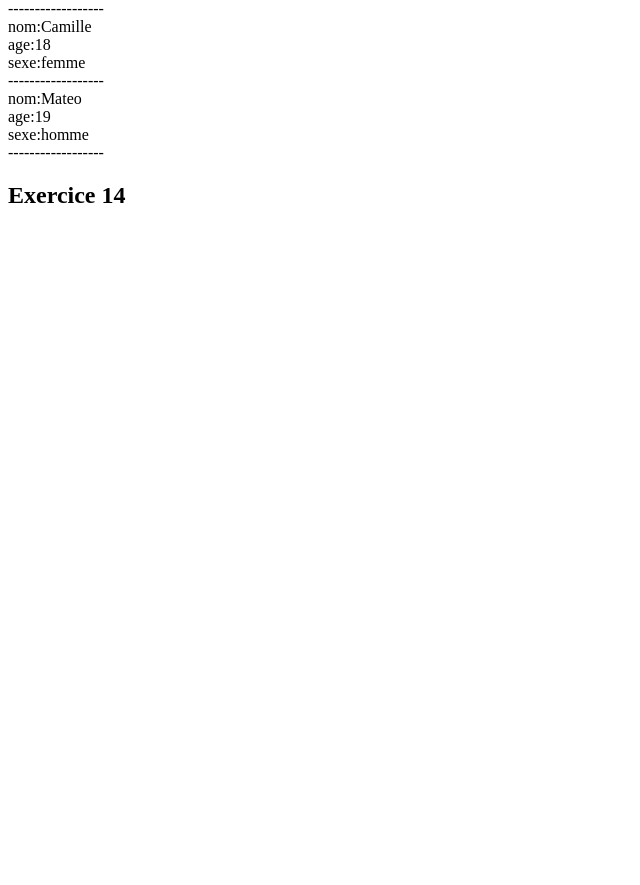
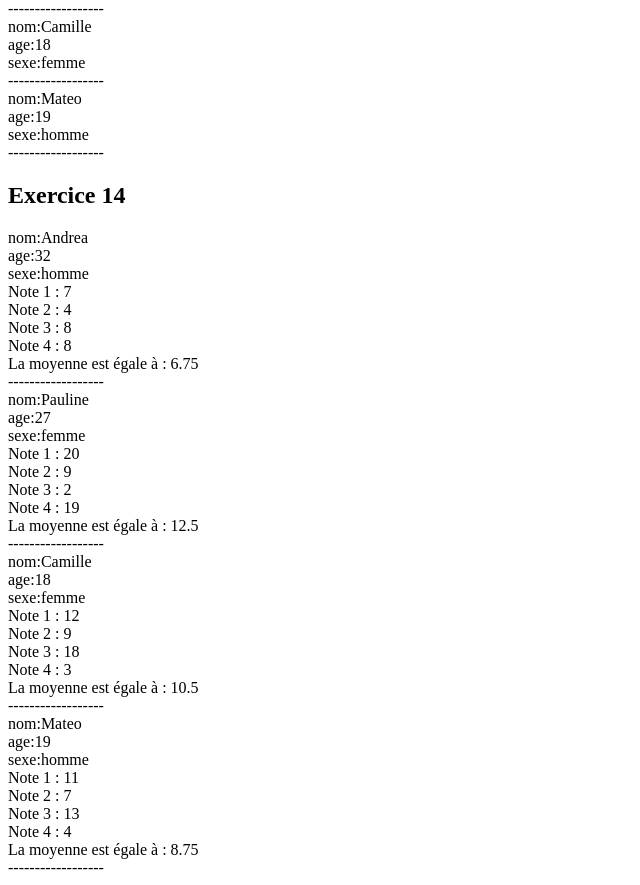
Before and after one commit to PaulineDegreffe/exercices_php, a PHP site: page /exercice004.php in a window 1280 px wide. Shown: the part 810-1695 px from the top of the page, without its empty margins (0-640 px from the left). Before the commit the page ends 1013 px from the top, so only its background shows below. Run offline with PHP 8.4, Linux system fonts and the light colour scheme.

Commit message:
Exo 14 fin

```diff
--- a/exercice004.php
+++ b/exercice004.php
@@ -125,14 +125,64 @@ foreach ($identite as $personne){
 
 <h2>Exercice 14</h2>
 
+<div class="tableaux">
+
 <?php
 
 //A partir de l’exercice précédent: rajouter un tableau de note 4 note aléatoire de 1 à 20 pour chaque personne
 //Rajouter une fonction pour calculer la moyenne des notes
 //Affichez sur le html chacune des personnes, leur note et leur moyenne
 //BONUS: donner un peu de style à l’affichage html en insérant un peu de css
+$identite = [
+    $personne1 = [
+        'nom' => 'Andrea',
+        'age' => 32,
+        'sexe' => 'homme',
+    ],
+    $personne2 = [
+        'nom' => 'Pauline',
+        'age' => 27,
+        'sexe' => 'femme',
+    ],
+    $personne3 = [
+        'nom' => 'Camille',
+        'age' => 18,
+        'sexe' => 'femme',
+    ],
+    $personne4 = [
+    'nom' => 'Mateo',
+    'age' => 19,
+    'sexe' => 'homme',
+    ]
+];
 
+function attributionNotes() {
+    $notes = [
+        1=> rand(1,20),
+        2=> rand(1,20),
+        3=> rand(1,20),
+        4=> rand(1,20)
+    ];
+
+    $total = 0;
+
+    foreach($notes as $key => $note) {
+        echo "Note $key : $note<br>";
+        $total = $total + $note;
+    }
+
+    $moyenne = $total / sizeof($notes);
+    echo "La moyenne est égale à : $moyenne<br>";
+}
+
+foreach ($identite as $personne){
+    foreach ($personne as $key => $value){
+        echo $key.":".$value."<br>";
+    }
+    attributionNotes();
+    echo "------------------<br>";
+}
 ?>
-
+</div>
 </body>
 </html>
```
